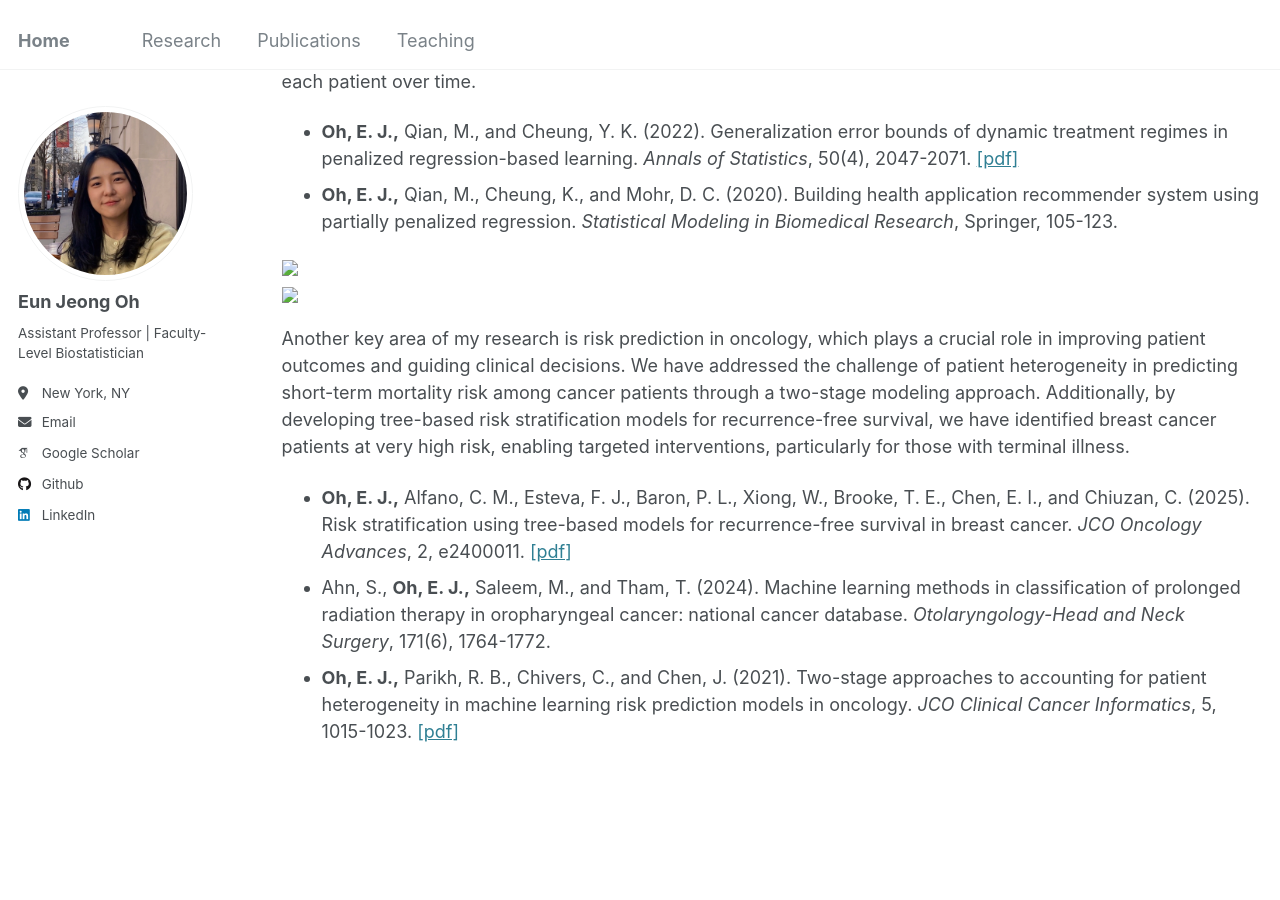
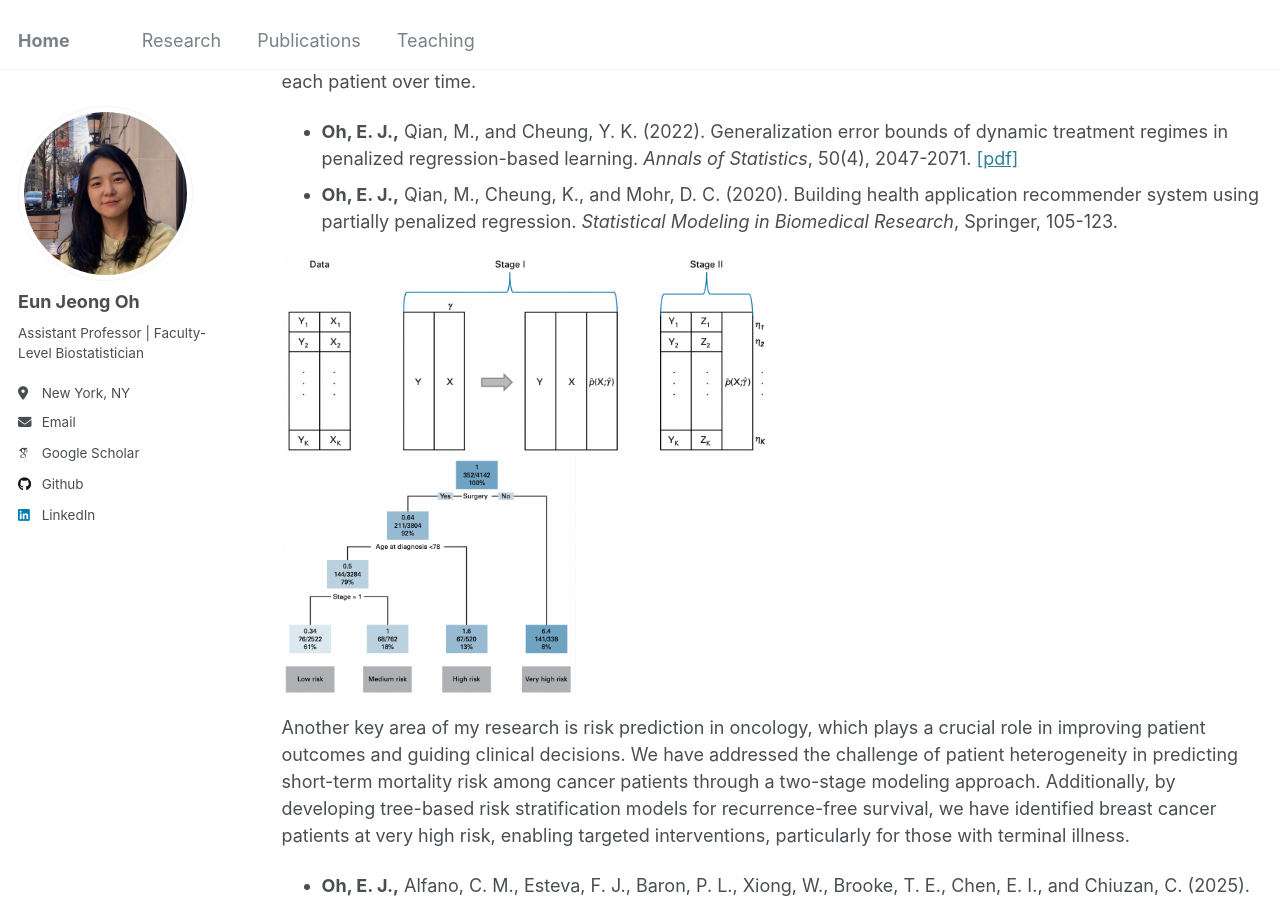
Before and after one commit to oheunj/oheunj.github.io, a Jekyll site: the page built from _pages/research.md, in a window 1280 px wide and 900 px high, scrolled down 341 px. Built offline with Jekyll 4.4.1, drawn with Linux system fonts in a browser that asks for light colours; some web fonts are replaced.

Commit message:
Update research.md

```diff
--- a/_pages/research.md
+++ b/_pages/research.md
@@ -26,10 +26,10 @@ Personalized medicine typically takes one of two forms: (i) identifying subgroup
 
 <div class="row">
   <div class="column">
-    <img src="myfig2.png" style="width:50%">
+    <img src="/images/myfig2.png" style="width:50%">
   </div>
   <div class="column">
-    <img src="myfig3.png" style="width:50%">
+    <img src="/images/myfig3.png" style="width:30%">
   </div>
 </div>
 
```
